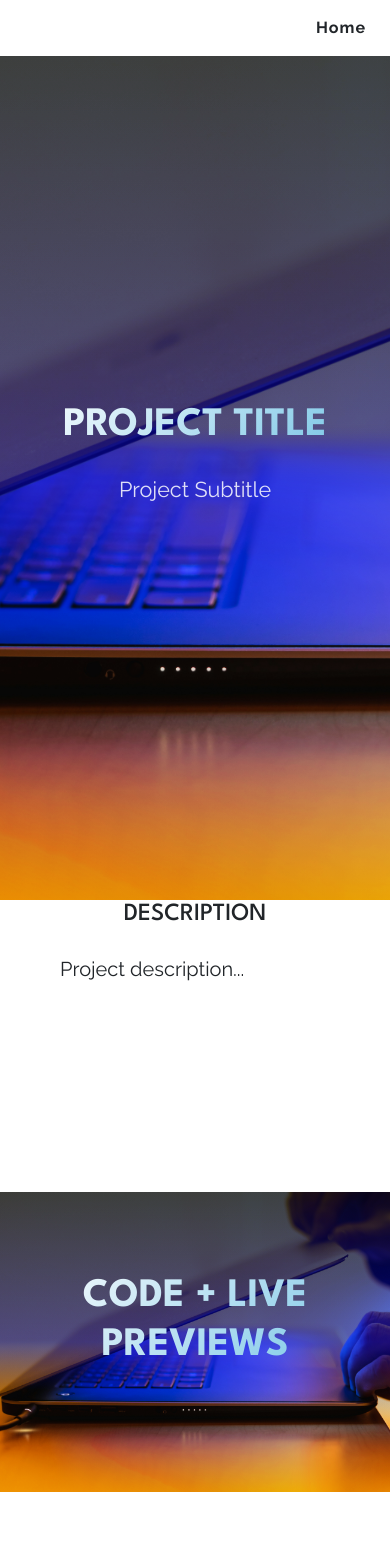
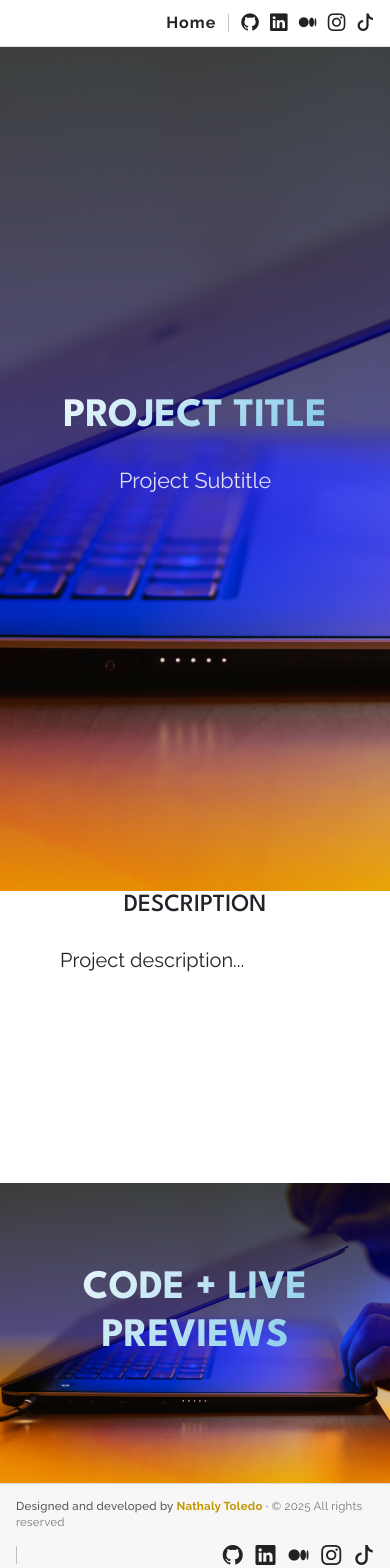
Before and after one commit to ahn-nath/personal_website_2.0, a React (Create React App) app: page /projects/automation in a window 390 px wide. Shown: the top 1568 px of the page. Before the commit the page ends 1492 px from the top, so only its background shows below. Built offline with nearby package versions, Linux system fonts and the light colour scheme.

Commit message:
feat: add Footer

```diff
--- a/src/App.css
+++ b/src/App.css
@@ -294,6 +294,167 @@ h1, h2, h3, h4{
     color: #222;
 }
 
+/* Top bar */
+.site-topbar {
+  display: flex;
+  align-items: center;
+  justify-content: flex-end;
+  gap: 1rem;
+  padding: 0.85rem 1.5rem;
+  border-bottom: 1px solid rgba(0, 0, 0, 0.1);
+  background: #fff;
+}
+
+.site-topbar-nav {
+  display: flex;
+  align-items: center;
+  gap: 0.75rem;
+}
+
+.site-topbar-divider,
+.site-footer-divider {
+  width: 1px;
+  height: 1.6rem;
+  background: rgba(0, 0, 0, 0.22);
+  flex-shrink: 0;
+}
+
+.site-topbar-socials {
+  display: flex;
+  align-items: center;
+  gap: 0.9rem;
+}
+
+/* Shared social icons */
+.social-icons {
+  display: flex;
+  align-items: center;
+  gap: 0.9rem;
+}
+
+.social-icon-link {
+  color: #222 !important;
+  font-size: 1.25rem;
+  line-height: 1;
+  font-weight: 400 !important;
+  letter-spacing: 0 !important;
+  display: inline-flex;
+  transition: color 0.2s ease;
+}
+
+.social-icon-link:hover,
+.social-icon-link:focus-visible {
+  color: #5170ff !important;
+}
+
+/* Site footer */
+.site-footer {
+  border-top: 1px solid rgba(0, 0, 0, 0.12);
+  padding: 1.1rem 1.5rem;
+  background: #f7f7f7;
+}
+
+.site-footer-inner {
+  display: flex;
+  align-items: center;
+  justify-content: space-between;
+  gap: 1.25rem;
+  max-width: 1100px;
+  margin: 0 auto;
+}
+
+.site-footer-credit {
+  margin: 0;
+  min-width: 0;
+  flex: 1;
+  font-size: 0.8rem;
+  font-weight: 500;
+  letter-spacing: 0.02em;
+  line-height: 1.45;
+  color: #555;
+}
+
+.site-footer-name {
+  color: #c19703;
+  font-weight: 700;
+}
+
+.site-footer-rights {
+  color: #777;
+  font-weight: 400;
+}
+
+.site-footer-aside {
+  display: flex;
+  align-items: center;
+  gap: 1.15rem;
+  flex-shrink: 0;
+}
+
+.site-footer-divider {
+  height: 1.75rem;
+}
+
+.site-footer-socials {
+  display: flex;
+  align-items: center;
+  gap: 1.05rem;
+  flex-shrink: 0;
+}
+
+.site-footer-socials .social-icon-link {
+  font-size: 1.45rem;
+}
+
+@media (max-width: 576px) {
+  .site-topbar {
+    padding: 0.7rem 1rem;
+    gap: 0.75rem;
+  }
+
+  .site-topbar-socials,
+  .social-icons {
+    gap: 0.7rem;
+  }
+
+  .social-icon-link {
+    font-size: 1.1rem;
+  }
+
+  .site-footer {
+    padding: 0.85rem 1rem;
+  }
+
+  .site-footer-inner {
+    flex-direction: column;
+    align-items: flex-start;
+    gap: 0.85rem;
+  }
+
+  .site-footer-aside {
+    width: 100%;
+    justify-content: space-between;
+    gap: 1rem;
+  }
+
+  .site-footer-credit {
+    font-size: 0.72rem;
+  }
+
+  .site-footer-socials {
+    gap: 0.8rem;
+  }
+
+  .site-footer-socials .social-icon-link {
+    font-size: 1.25rem;
+  }
+
+  .site-topbar-divider,
+  .site-footer-divider {
+    height: 1.1rem;
+  }
+}
+
 /* Other */
 @keyframes App-logo-spin {
   from {
--- a/src/App.js
+++ b/src/App.js
@@ -1,7 +1,8 @@
-
 import { BrowserRouter, Routes, Route, Link } from 'react-router-dom';
 import HomePage from './pages/homepage/HomePage';
 import ProjectPage from './pages/project/ProjectPage';
+import Footer from './components/Footer';
+import SocialIcons from './components/SocialIcons';
 import './App.css';
 
 
@@ -10,24 +11,22 @@ export default function App() {
     <BrowserRouter>
       <div className="App">
 
-        {/* Simple header / nav — use Link instead of <a> */}
-        <header className="py-3 px-4 d-flex justify-content-end">
-          <nav className="d-flex gap-3 align-items-center">
+        <header className="site-topbar">
+          <nav className="site-topbar-nav" aria-label="Primary">
             <Link to="/" className="nav-link text-dark">Home</Link>
           </nav>
+          <div className="site-topbar-divider" aria-hidden="true" />
+          <SocialIcons className="site-topbar-socials" />
         </header>
 
-        {/* Declarative routes */}
         <main>
           <Routes>
             <Route path="/" element={<HomePage />} />
             <Route path="/projects/:id" element={<ProjectPage />} />
-
-
-            {/* Optional: 404 route */}
-            {/* <Route path="*" element={<NotFound />} /> */}
           </Routes>
         </main>
+
+        <Footer />
       </div>
     </BrowserRouter>
   );
--- /dev/null
+++ b/src/components/Footer.js
@@ -0,0 +1,23 @@
+import SocialIcons from './SocialIcons';
+
+const YEAR = new Date().getFullYear();
+
+export default function Footer() {
+  return (
+    <footer className="site-footer">
+      <div className="site-footer-inner">
+        <p className="site-footer-credit">
+          Designed and developed by{' '}
+          <span className="site-footer-name">Nathaly Toledo</span>
+          {' · '}
+          <span className="site-footer-rights">© {YEAR} All rights reserved</span>
+        </p>
+
+        <div className="site-footer-aside">
+          <div className="site-footer-divider" aria-hidden="true" />
+          <SocialIcons className="site-footer-socials" />
+        </div>
+      </div>
+    </footer>
+  );
+}
--- /dev/null
+++ b/src/components/SocialIcons.js
@@ -0,0 +1,20 @@
+import { socialLinks } from '../data/socialLinks';
+
+export default function SocialIcons({ className = '' }) {
+  return (
+    <nav className={`social-icons ${className}`.trim()} aria-label="Social media">
+      {socialLinks.map((link) => (
+        <a
+          key={link.name}
+          href={link.href}
+          target="_blank"
+          rel="noopener noreferrer"
+          aria-label={link.name}
+          className="social-icon-link"
+        >
+          <i className={link.icon} aria-hidden="true"></i>
+        </a>
+      ))}
+    </nav>
+  );
+}
--- /dev/null
+++ b/src/data/socialLinks.js
@@ -0,0 +1,27 @@
+export const socialLinks = [
+  {
+    name: 'GitHub',
+    href: 'https://github.com/ahn-nath',
+    icon: 'bi bi-github',
+  },
+  {
+    name: 'LinkedIn',
+    href: 'https://www.linkedin.com/in/nathaly-toledo/',
+    icon: 'bi bi-linkedin',
+  },
+  {
+    name: 'Medium',
+    href: 'https://medium.com/@nathaly12toledo',
+    icon: 'bi bi-medium',
+  },
+  {
+    name: 'Instagram',
+    href: 'https://www.instagram.com/ahn_nath/',
+    icon: 'bi bi-instagram',
+  },
+  {
+    name: 'TikTok',
+    href: 'https://www.tiktok.com/@ahn_nathaly',
+    icon: 'bi bi-tiktok',
+  },
+];
```
Also changed, not shown: src/firma.export.svg (added).
